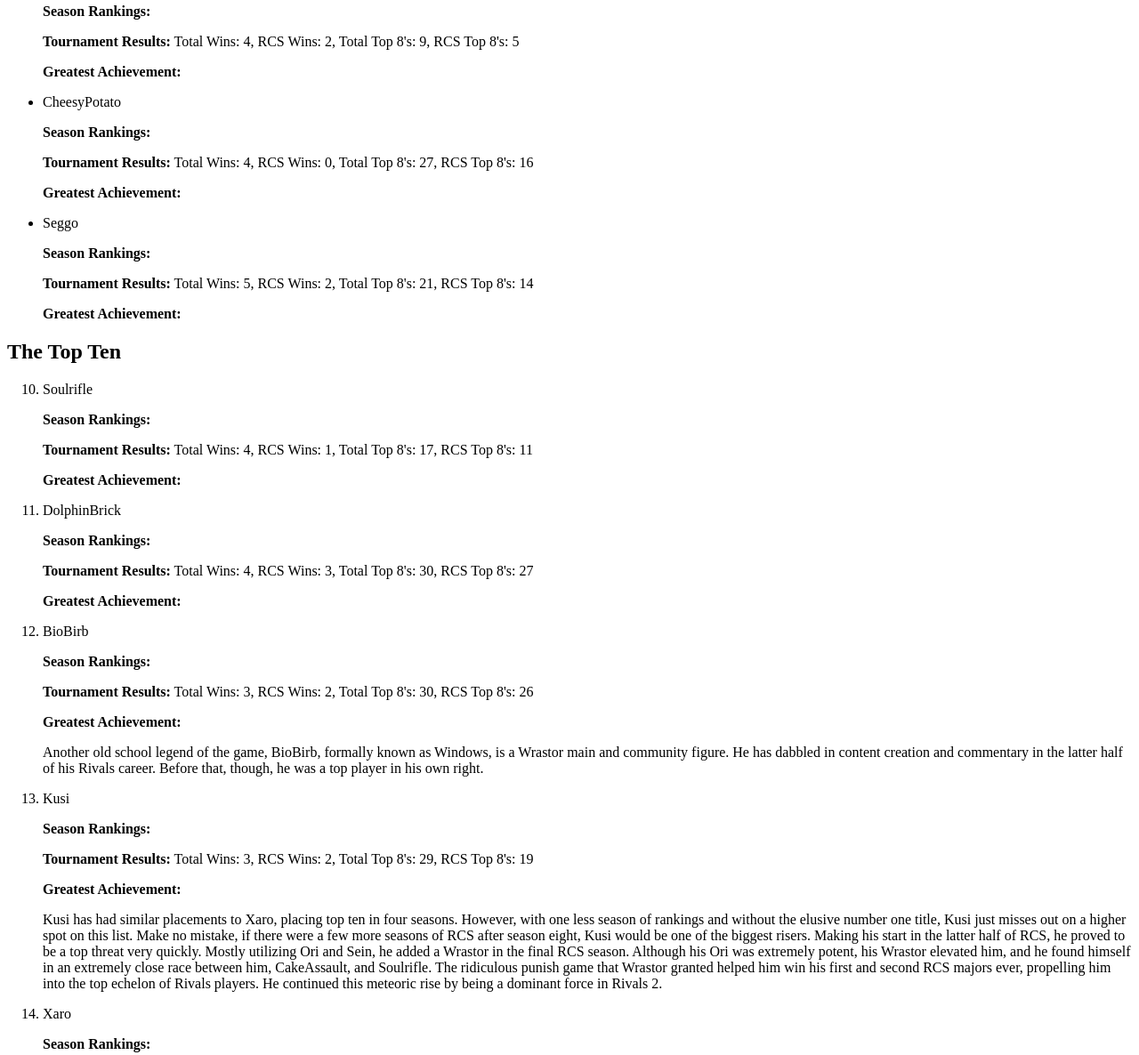
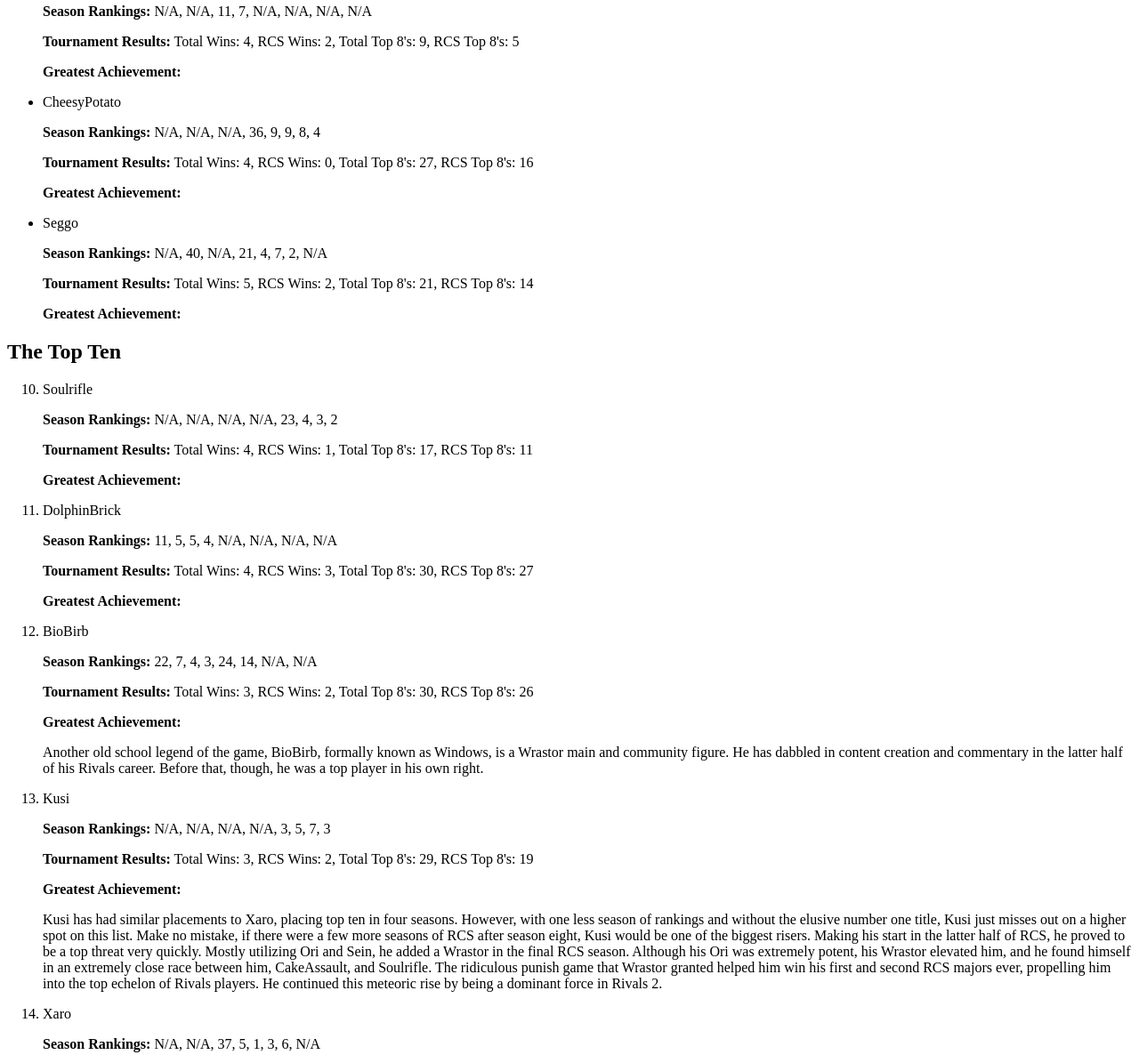
Before and after one commit to vlmontegrande/rivals-blog, an Eleventy site: page content/index.md in a window 1280 px wide. Shown: the part 458-1644 px from the top of the page at 89% size. Built offline with nearby package versions, Linux system fonts and the light colour scheme; Eleventy itself is replaced by a stand-in of ours; files that its build step writes are made by us from their sources.

Commit message:
Add all player season rankings

```diff
--- a/content/index.md
+++ b/content/index.md
@@ -27,6 +27,7 @@ With the conclusion of the Rivals Championship Series (RCS) with its eighth seas
 - Blue
 
     **Season Rankings:**
+    N/A, N/A, 11, 7, N/A, N/A, N/A, N/A
 
     **Tournament Results:**
     Total Wins: 4, RCS Wins: 2, Total Top 8's: 9, RCS Top 8's: 5
@@ -36,6 +37,7 @@ With the conclusion of the Rivals Championship Series (RCS) with its eighth seas
 - CheesyPotato
 
     **Season Rankings:**
+    N/A, N/A, N/A, 36, 9, 9, 8, 4
 
     **Tournament Results:**
     Total Wins: 4, RCS Wins: 0, Total Top 8's: 27, RCS Top 8's: 16
@@ -45,6 +47,7 @@ With the conclusion of the Rivals Championship Series (RCS) with its eighth seas
 - Seggo
 
     **Season Rankings:**
+    N/A, 40, N/A, 21, 4, 7, 2, N/A
 
     **Tournament Results:**
     Total Wins: 5, RCS Wins: 2, Total Top 8's: 21, RCS Top 8's: 14
@@ -56,6 +59,7 @@ With the conclusion of the Rivals Championship Series (RCS) with its eighth seas
 10. Soulrifle
 
     **Season Rankings:**
+    N/A, N/A, N/A, N/A, 23, 4, 3, 2
 
     **Tournament Results:**
     Total Wins: 4, RCS Wins: 1, Total Top 8's: 17, RCS Top 8's: 11
@@ -65,6 +69,7 @@ With the conclusion of the Rivals Championship Series (RCS) with its eighth seas
 9. DolphinBrick
 
     **Season Rankings:**
+    11, 5, 5, 4, N/A, N/A, N/A, N/A
 
     **Tournament Results:**
     Total Wins: 4, RCS Wins: 3, Total Top 8's: 30, RCS Top 8's: 27
@@ -74,6 +79,7 @@ With the conclusion of the Rivals Championship Series (RCS) with its eighth seas
 8. BioBirb
 
     **Season Rankings:**
+    22, 7, 4, 3, 24, 14, N/A, N/A
 
     **Tournament Results:**
     Total Wins: 3, RCS Wins: 2, Total Top 8's: 30, RCS Top 8's: 26
@@ -85,6 +91,7 @@ With the conclusion of the Rivals Championship Series (RCS) with its eighth seas
 7. Kusi
 
     **Season Rankings:**
+    N/A, N/A, N/A, N/A, 3, 5, 7, 3
 
     **Tournament Results:**
     Total Wins: 3, RCS Wins: 2, Total Top 8's: 29, RCS Top 8's: 19
@@ -96,6 +103,7 @@ With the conclusion of the Rivals Championship Series (RCS) with its eighth seas
 6. Xaro
 
     **Season Rankings:**
+    N/A, N/A, 37, 5, 1, 3, 6, N/A
 
     **Tournament Results:**
     Total Wins: 7, RCS Wins: 3, Total Top 8's: 33, RCS Top 8's: 19
```
